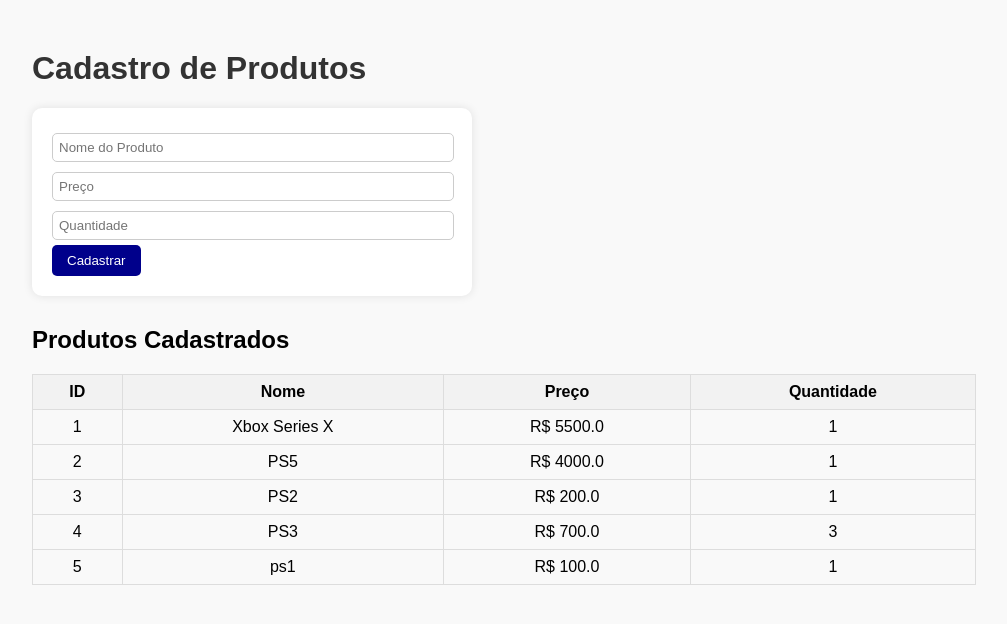
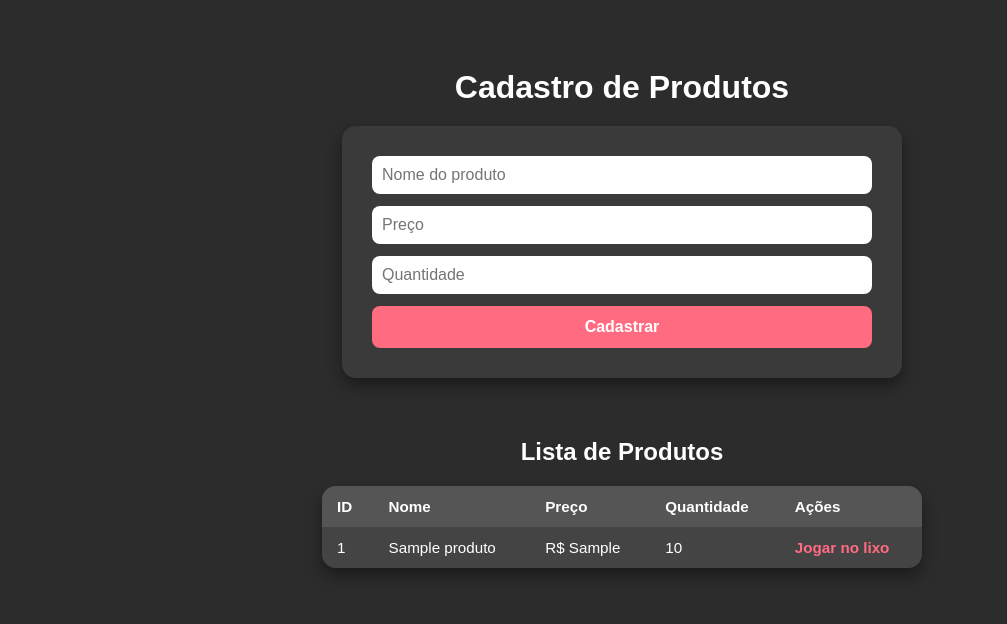
Before and after one commit to higorrvieira/cadastro-produtos, a Flask app: page / in a window 1280 px wide. Shown: the top 624 px of the page, without its empty margins (18-1025 px from the left). Run offline with Flask 3, Linux system fonts and the light colour scheme; data comes from the database, SQL or seed files in the repository; both versions use the stored data as it was after the commit; tables that the repository leaves empty or names only in its code hold one stand-in row (values such as "Sample post").

Commit message:
Entrega da AC2. Cadastro, delete, melhora no front e integração com o mysql

```diff
--- a/app.py
+++ b/app.py
@@ -1,35 +1,28 @@
-from flask import Flask, render_template, request, redirect
-import sqlite3
+from flask import Flask, render_template, request, redirect, url_for
+import mysql.connector
 
 app = Flask(__name__)
 
-def init_db():
-    conn = sqlite3.connect("produtos.db")
-    c = conn.cursor()
-    c.execute("""
-        CREATE TABLE IF NOT EXISTS produtos (
-            id INTEGER PRIMARY KEY AUTOINCREMENT,
-            nome TEXT NOT NULL,
-            preco REAL NOT NULL,
-            quantidade INTEGER NOT NULL
-        )
-    """)
-    conn.commit()
-    conn.close()
+def get_connection():
+    return mysql.connector.connect(
+        host="localhost",
+        user="root",
+        password="mYSqlserver!@#3",
+        database="produtos_db"
+    )
 
 @app.route("/", methods=["GET", "POST"])
 def index():
-    conn = sqlite3.connect("produtos.db")
-    c = conn.cursor()
+    conn = get_connection()
+    c = conn.cursor(dictionary=True)
 
     if request.method == "POST":
-        nome = request.form.get("nome")
-        preco = request.form.get("preco")
-        quantidade = request.form.get("quantidade")
-        c.execute("INSERT INTO produtos (nome, preco, quantidade) VALUES (?, ?, ?)",
+        nome = request.form["nome"]
+        preco = request.form["preco"]
+        quantidade = request.form["quantidade"]
+        c.execute("INSERT INTO produtos (nome, preco, quantidade) VALUES (%s, %s, %s)",
                   (nome, preco, quantidade))
         conn.commit()
-        return redirect("/")
 
     c.execute("SELECT * FROM produtos")
     produtos = c.fetchall()
@@ -37,6 +30,14 @@
 
     return render_template("index.html", produtos=produtos)
 
+@app.route("/delete/<int:id>")
+def delete(id):
+    conn = get_connection()
+    c = conn.cursor()
+    c.execute("DELETE FROM produtos WHERE id = %s", (id,))
+    conn.commit()
+    conn.close()
+    return redirect(url_for("index"))
+
 if __name__ == "__main__":
-    init_db()
     app.run(debug=True)
--- a/templates/index.html
+++ b/templates/index.html
@@ -3,73 +3,138 @@
 <head>
   <meta charset="UTF-8">
   <title>Cadastro de Produtos</title>
+  <style>
 
-    <!-- Estilo básico para dar um pouco de estilo na página -->
-    <style>
     body {
-            font-family: Arial, sans-serif;
-            margin: 50px;
-            background-color: #f9f9f9;
+      background-color: #2c2c2c;
+      color: #fff;
+      font-family: 'Arial', sans-serif;
+      display: flex;
+      flex-direction: column;
+      align-items: center;
+      padding: 40px;
     }
-        h1 { color: #333; }
+
+    h1, h2 {
+      margin-bottom: 20px;
+      font-weight: 600;
+    }
+
     form {
-            background: #fff;
-            padding: 20px;
-            border-radius: 10px;
-            box-shadow: 0 0 10px rgba(0,0,0,0.1);
-            margin-bottom: 30px;
-            max-width: 400px;
+      background-color: #3a3a3a;
+      padding: 30px;
+      border-radius: 14px;
+      box-shadow: 0 8px 16px rgba(0,0,0,0.4);
+      width: 100%;
+      max-width: 500px;
+      margin-bottom: 40px;
+      transition: transform 0.2s;
     }
+
+    form:hover {
+      transform: translateY(-2px);
+    }
+
     input {
-            width: calc(100% - 12px);
-            margin: 5px 0;
-            padding: 6px;
-            border: 1px solid #ccc;
-            border-radius: 5px;
+      width: calc(100% - 20px);
+      margin-bottom: 12px;
+      padding: 10px;
+      border: none;
+      border-radius: 8px;
+      outline: none;
+      font-size: 1rem;
     }
+
     button {
-            padding: 8px 15px;
-            background-color: darkblue;
+      width: 100%;
+      padding: 12px;
+      border: none;
+      border-radius: 8px;
+      background-color: #ff6b81;
       color: white;
-            border: none;
-            border-radius: 5px;
+      font-weight: bold;
+      font-size: 1rem;
       cursor: pointer;
+      transition: 0.3s;
     }
-        button:hover { background-color: blue; }
+
+    button:hover {
+      background-color: #ff4f6a;
+      transform: scale(1.05);
+    }
+
     table {
-            width: 80%;
       border-collapse: collapse;
-            margin-top: 20px;
+      width: 100%;
+      max-width: 600px;
+      border-radius: 14px;
+      overflow: hidden;
+      box-shadow: 0 8px 16px rgba(0,0,0,0.4);
+      transition: transform 0.2s;
     }
+
+    table:hover {
+      transform: translateY(-2px);
+    }
+
     th, td {
-            border: 1px solid #ddd;
-            padding: 8px;
-            text-align: center;
+      padding: 12px 15px;
+      text-align: left;
+      font-size: 0.95rem;
     }
-        th { background-color: #f2f2f2; }
 
+    th {
+      background-color: #555;
+      font-weight: 600;
+    }
 
+    tr:nth-child(even) {
+      background-color: #444;
+    }
+
+    tr:nth-child(odd) {
+      background-color: #3a3a3a;
+    }
+
+    tr:hover {
+      background-color: #555;
+    }
+
+    a {
+      color: #ff6b81;
+      font-weight: bold;
+      text-decoration: none;
+      transition: color 0.2s, transform 0.2s;
+    }
+
+    a:hover {
+      color: #ff4f6a;
+      text-decoration: underline;
+      transform: scale(1.05);
+    }
   </style>
 </head>
-
 <body>
   <h1>Cadastro de Produtos</h1>
   <form method="POST">
-        <input type="text" name="nome" placeholder="Nome do Produto" required>
+    <input type="text" name="nome" placeholder="Nome do produto" required>
     <input type="number" step="0.01" name="preco" placeholder="Preço" required>
     <input type="number" name="quantidade" placeholder="Quantidade" required>
     <button type="submit">Cadastrar</button>
   </form>
 
-    <h2>Produtos Cadastrados</h2>
+  <h2>Lista de Produtos</h2>
   <table>
-        <tr><th>ID</th><th>Nome</th><th>Preço</th><th>Quantidade</th></tr>
+    <tr>
+      <th>ID</th><th>Nome</th><th>Preço</th><th>Quantidade</th><th>Ações</th>
+    </tr>
     {% for p in produtos %}
     <tr>
-            <td>{{ p[0] }}</td>
-            <td>{{ p[1] }}</td>
-            <td>R$ {{ p[2] }}</td>
-            <td>{{ p[3] }}</td>
+      <td>{{ p.id }}</td>
+      <td>{{ p.nome }}</td>
+      <td>R$ {{ p.preco }}</td>
+      <td>{{ p.quantidade }}</td>
+      <td><a href="/delete/{{ p.id }}">Jogar no lixo</a></td>
     </tr>
     {% endfor %}
   </table>
```
Also changed, not shown: produtos.db. Lines whose indentation alone changed are shown as unchanged.
